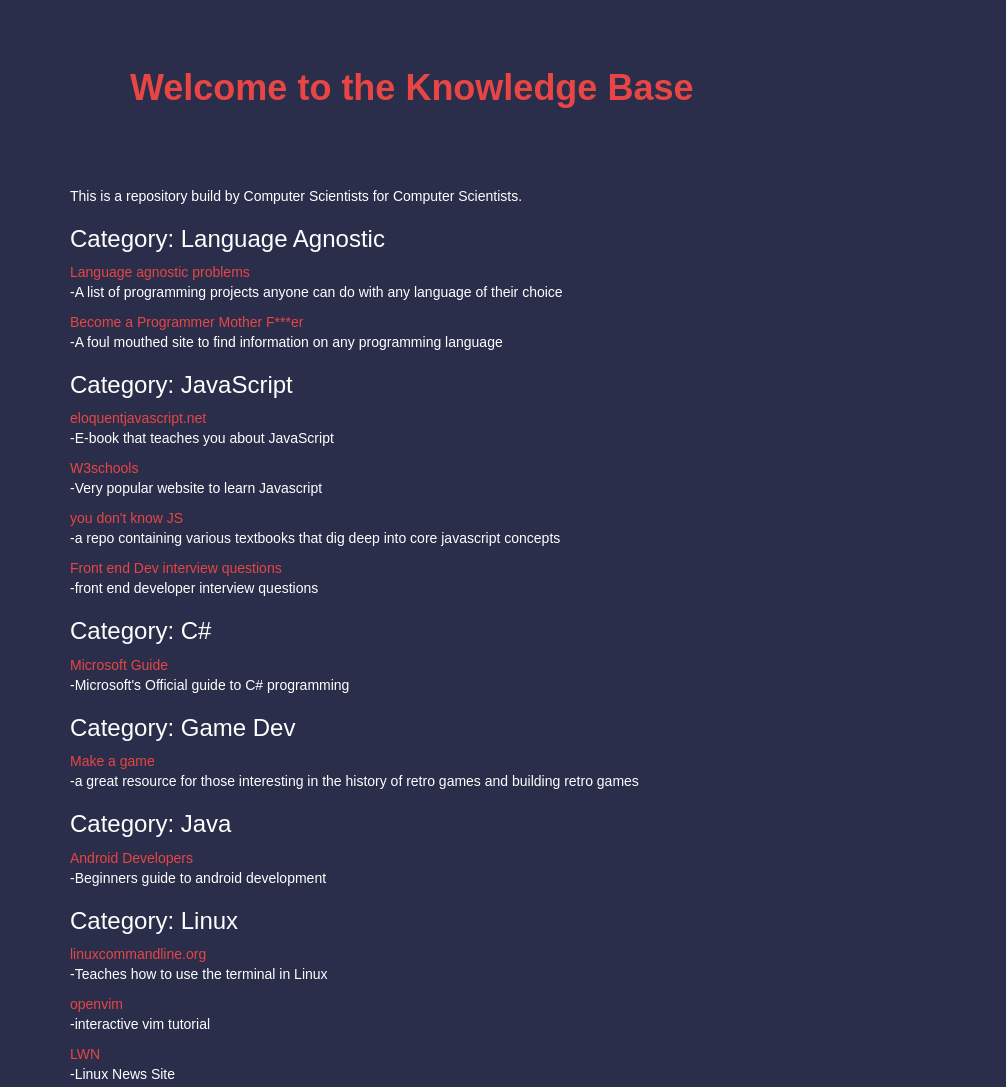
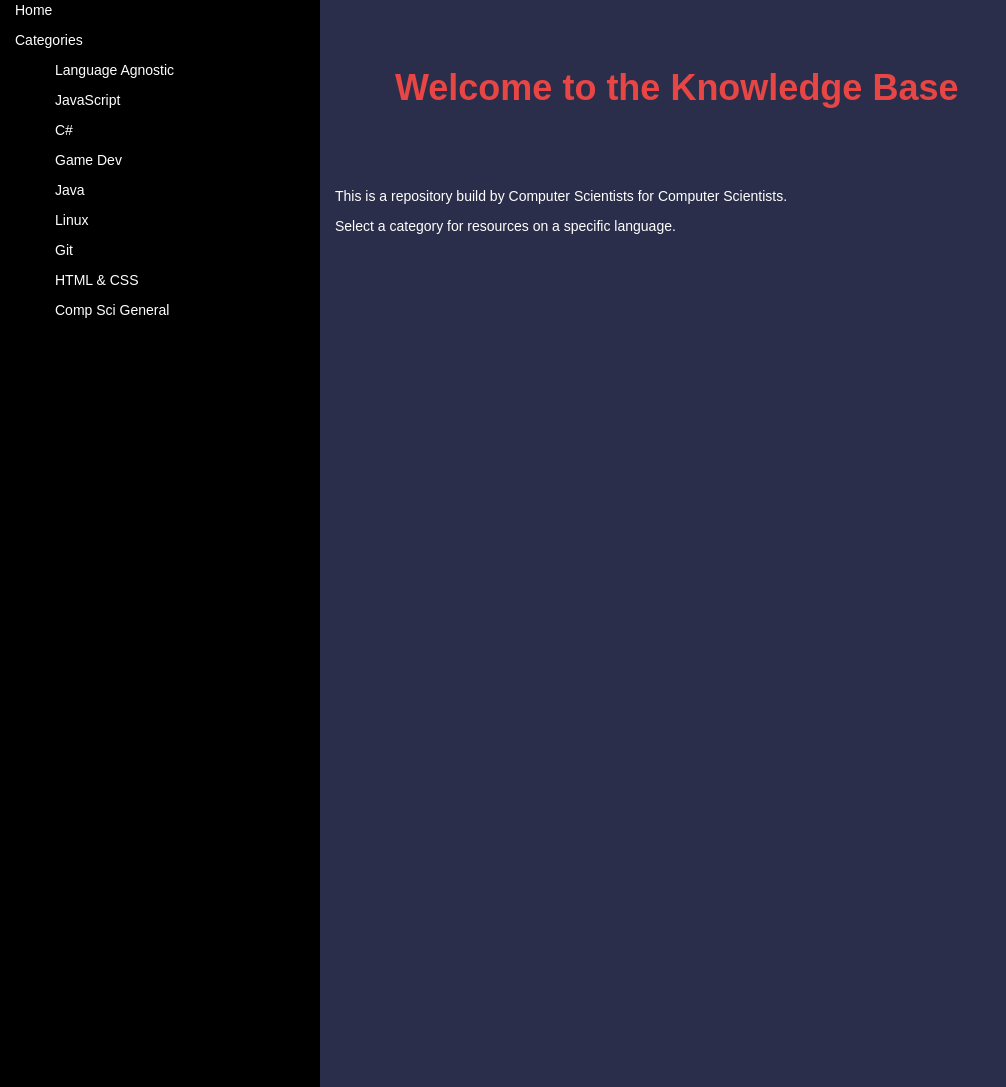
Before and after one commit to Jonnyp3f/KnowledgeBase, a plain HTML site: page index.html in a window 1280 px wide. Shown: the top 1087 px of the page, without its empty margins (0-1006 px from the left). Drawn offline with nearby package versions, Linux system fonts and the light colour scheme.

Commit message:
centralized where repo data comes from,added sidebar navigation, enhanced boostrap implementation

```diff
--- a/KBcss.css
+++ b/KBcss.css
@@ -17,3 +17,21 @@
    font-family: 'Montserrat', sans-serif;
     color: #E84545;
 }
+
+/*min-height and the margin-bottom + padding-bottom is a trick for forcing a div column to extend to bottom of page*/
+#holder{
+    min-height: 100%;
+}
+
+#content, #sidebar{
+    margin-bottom:-9999px;
+    padding-bottom: 9999px;
+}
+
+#sidebar{
+    background-color:black;
+}
+
+#sidebar ul:hover , #btnHome:hover{
+    color: red;
+}
--- a/index.html
+++ b/index.html
@@ -18,16 +18,19 @@
 </head>
 
 <body>
-<div class="container">
-    <h1 class="jumbotron"> Welcome to the Knowledge Base</h1>
+
+<div id="holder" class="container-fluid">
+    <div class='row'>
+        <div id='sidebar' class='col-md-3'>
+            <p id='btnHome'>Home</p>
+            <p>Categories</p>
+        </div>
+        <div  id='content' class="col-md-9">
+            <h1 class="jumbotron"> Welcome to the Knowledge Base</h1>
+            <p>This is a repository build by Computer Scientists for Computer Scientists.</p>
+            <div id='resources'><p>Select a category for resources on a specific language.</p></div>
+        </div>
+    </div>
 </div>
-
-<div class="container" id='content'>
-
-    <p>This is a repository build by Computer Scientists for Computer Scientists.</p>
-
-
-</div>
-
 </body>
 </html>
--- a/myscript.js
+++ b/myscript.js
@@ -1,20 +1,43 @@
 $(document).ready(function(){
 	//get JSON data from file
-	$.getJSON("compsciinfo.json" , parseJson);
+	$.getJSON("compsciinfo.json",function(json){
+		//populate the sidebar with category types
+		addSidebar(json);
+		//display relevant resources when sidebar heading is clicked
+		$("#sidebar").on('click', 'ul', function(){
+			loadResources(json, event);
+		});
+
+	});
+
+	$("#btnHome").click(gotoHome);
+
+
 });
 
 
-function parseJson(json){
+function addSidebar(json){
 	console.log("Successfully parsed JSON.");
-	//loop through each category to pass data to HTML page
+	//loop through json to add content types to sidebar
 	for	(var type in json.category){
-		$("#content").append("<h3>" + "Category: " + type + "</h3>");
+		$('#sidebar').append("<ul>" + type + "</h3>");
+	}
+
+}
+
+function loadResources(json, event){
+		console.log("loadResources");
+		type = $(event.target).text();
+		$("#resources").html("<h3>" + "Category: " + type + "</h3>");
 		for (var i = 0; i < json.category[type].length; i++){
 			var title = json.category[type][i].title;
 			var desc =  json.category[type][i].desc;
 
-			$("#content").append("<a href='" + desc + "' >" + title + "</a>" +
+			$("#resources").append("<a href='" + desc + "' >" + title + "</a>" +
 								 	"<p>-" + desc + "</p>");
 		}
-	}
 }
+
+function gotoHome(){
+	$("#resources").html("<p>Select a category for resources on a specific language.</p>");
+}
```
